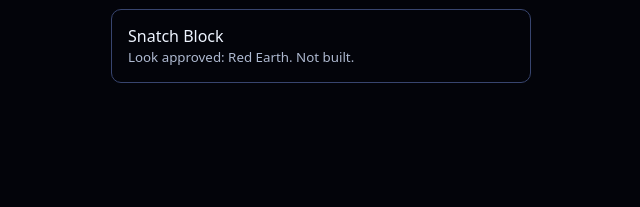
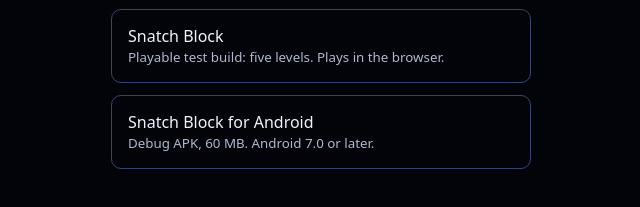
Before and after one commit to guffawer/bakeoff-site, a plain HTML site: page index.html in a window 1280 px wide. Shown: the part 201-408 px from the top of the page, without its empty margins (319-959 px from the left). Drawn offline with Linux system fonts and the light colour scheme.

Commit message:
Publish Snatch Block 0.2.0: five playable levels
Root index now links the web build and the Android APK.

Co-Authored-By: Claude Opus 5.5 <noreply@anthropic.com>

```diff
--- a/index.html
+++ b/index.html
@@ -2,4 +2,5 @@
 <style>:root{color-scheme:dark}body{margin:0;background:#03040A;color:#EEF4FF;font:16px/1.5 system-ui,sans-serif}main{max-width:420px;margin:auto;padding:56px 20px}h1{font-size:24px}a{display:block;min-height:44px;margin:12px 0;padding:14px 16px;border:1px solid #38456f;border-radius:10px;color:inherit;text-decoration:none}small{display:block;color:#AEB9D0}</style>
 <main><h1>Game Bake-off</h1>
 <a href="momentum/">Momentum Lab<small>Look approved: Steel and Glass. Not built.</small></a>
-<a href="snatch/">Snatch Block<small>Look approved: Red Earth. Not built.</small></a></main></html>
+<a href="snatch/">Snatch Block<small>Playable test build: five levels. Plays in the browser.</small></a>
+<a href="https://github.com/guffawer/bakeoff-site/releases/download/snatch-block-v0.2.0/snatch-block-0.2.0.apk">Snatch Block for Android<small>Debug APK, 60 MB. Android 7.0 or later.</small></a></main></html>
```
Also changed, not shown: snatch/index.html (+5 -2 lines), 2 other files.
